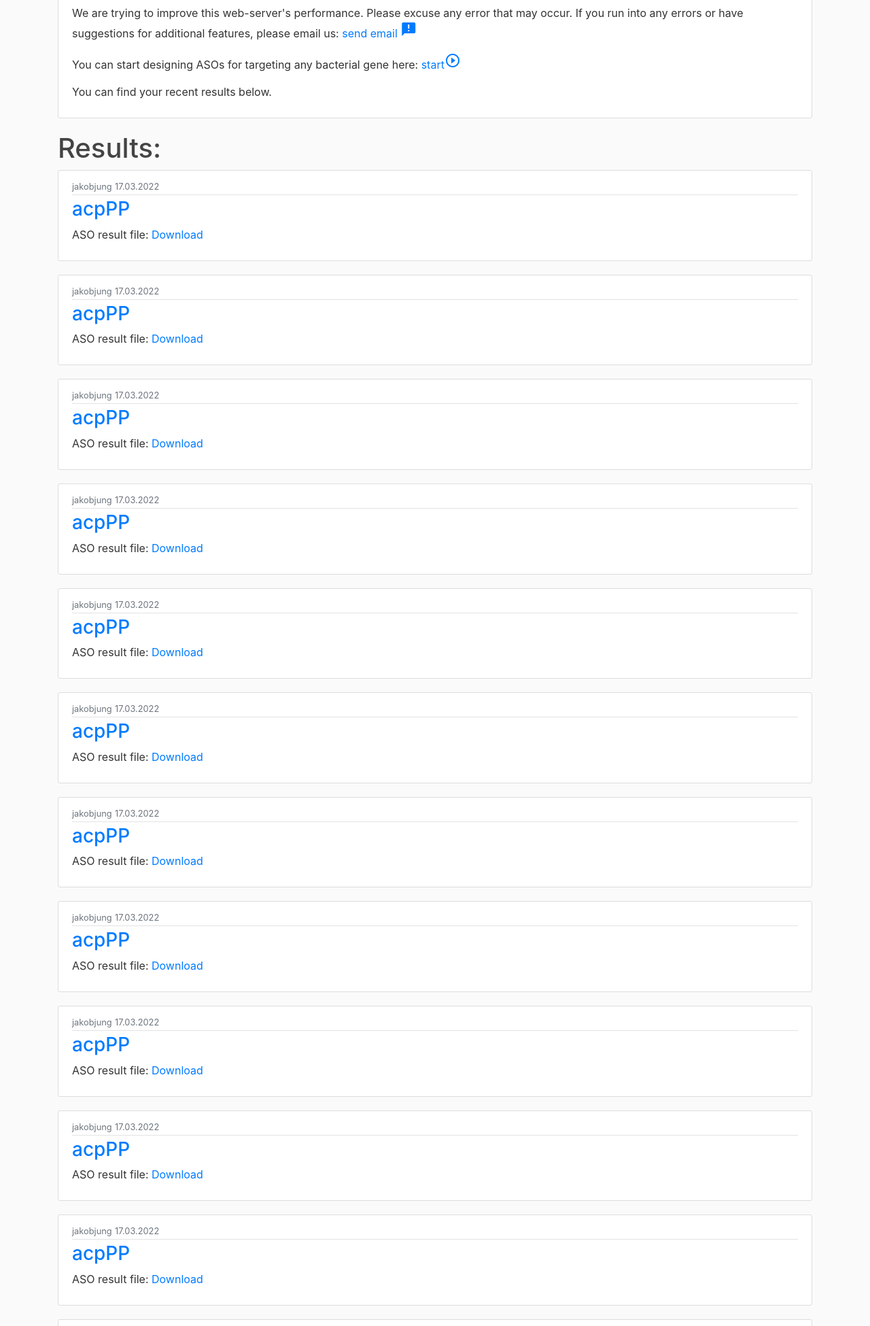
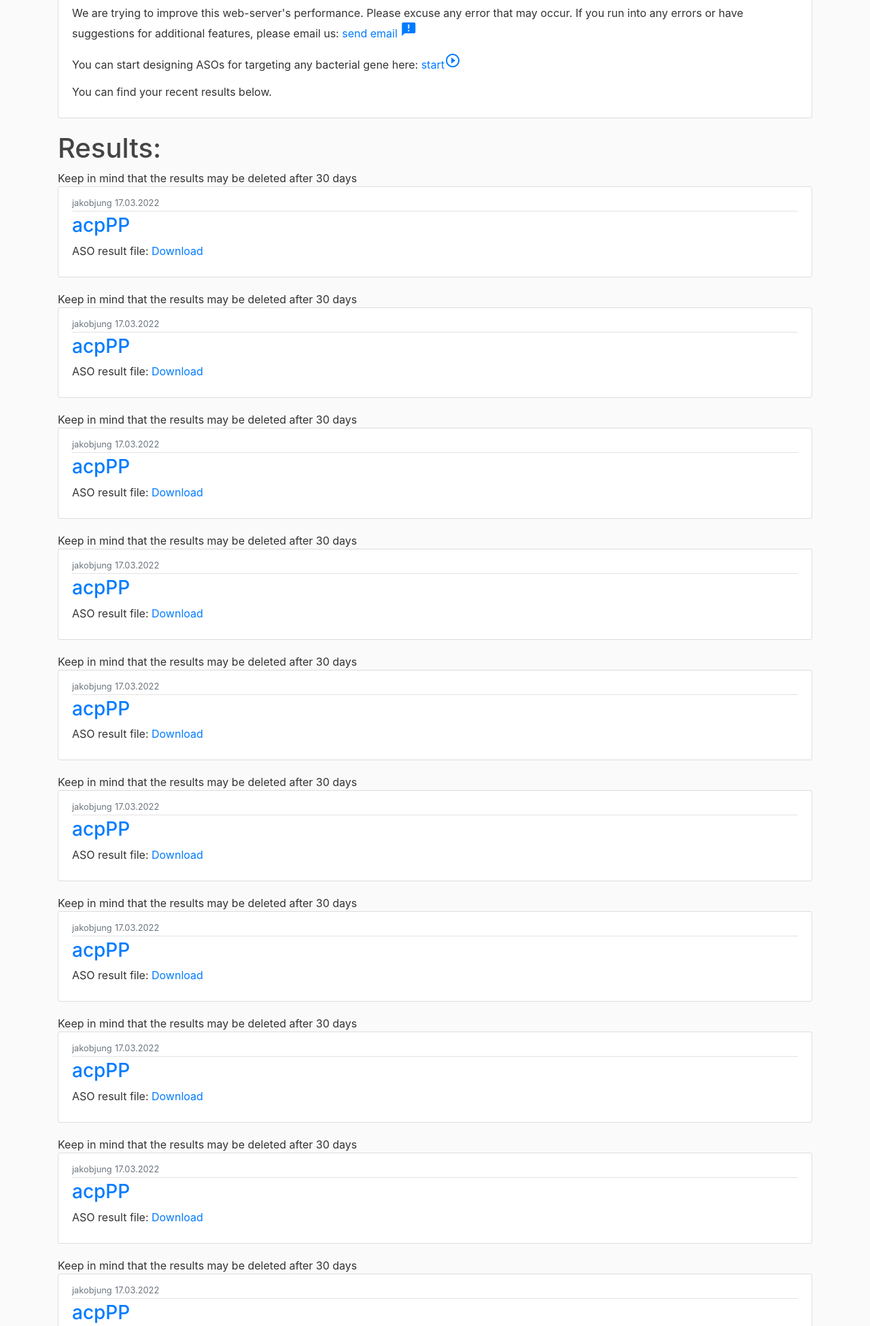
Before and after one commit to BarquistLab/mason, a Flask app: page /home in a window 1280 px wide. Shown: the part 488-2438 px from the top of the page at 68% size. Run offline with Flask 2, Linux system fonts and the light colour scheme; a user stored in the database is signed in; data comes from the database, SQL or seed files in the repository; some libraries are stand-ins or nearby versions.

Commit message:
changed home html - added warning for saved files

```diff
--- a/browser/pnag/templates/home.html
+++ b/browser/pnag/templates/home.html
@@ -29,6 +29,7 @@
 	{% endif %}
 
 	{% for result in results %}
+		Keep in mind that the results may be deleted after 30 days
 		<article class="content-section">
 			<div class="article-metadata">
 				<small class="text-muted">{{ result.owner.username }}</small>
```
